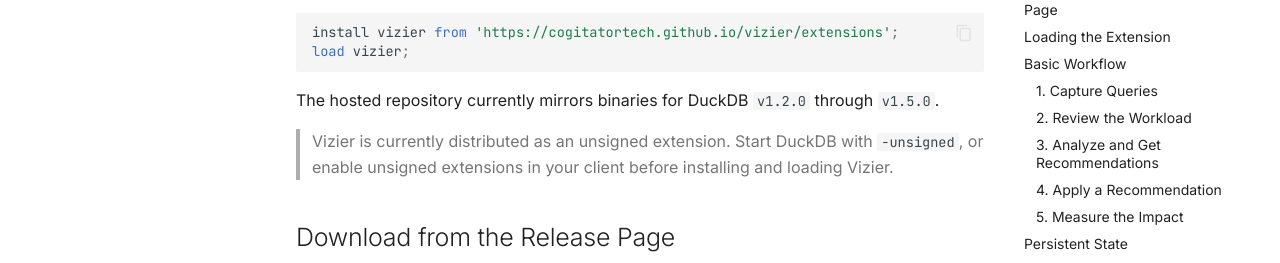
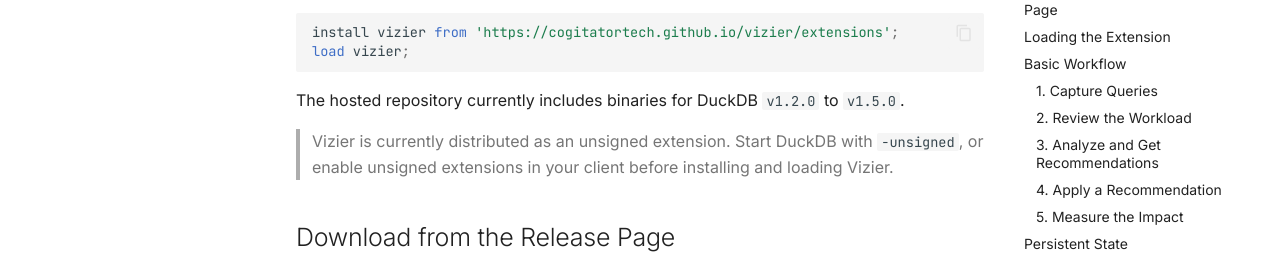
Before and after one commit to CogitatorTech/vizier, an MkDocs documentation site: the page built from docs/getting-started.md, in a window 1280 px wide and 900 px high, scrolled down 459 px. Shown: the part 170-433 px from the top of the window. Built offline with MkDocs 1.6.1 and Material for MkDocs 9.7.7, drawn with Linux system fonts in a browser that asks for light colours; comment, search, counter and statistics services are not loaded.

Commit message:
Fix a few inconsistencies in documentation

````diff
--- a/docs/getting-started.md
+++ b/docs/getting-started.md
@@ -25,7 +25,7 @@
 load vizier;
 ```
 
-The hosted repository currently mirrors binaries for DuckDB `v1.2.0` through `v1.5.0`.
+The hosted repository currently includes binaries for DuckDB `v1.2.0` to `v1.5.0`.
 
 > Vizier is currently distributed as an unsigned extension.
 > Start DuckDB with `-unsigned`, or enable unsigned extensions in your client before installing and loading Vizier.
````
Also changed, not shown: README.md (+1 -1 lines).
